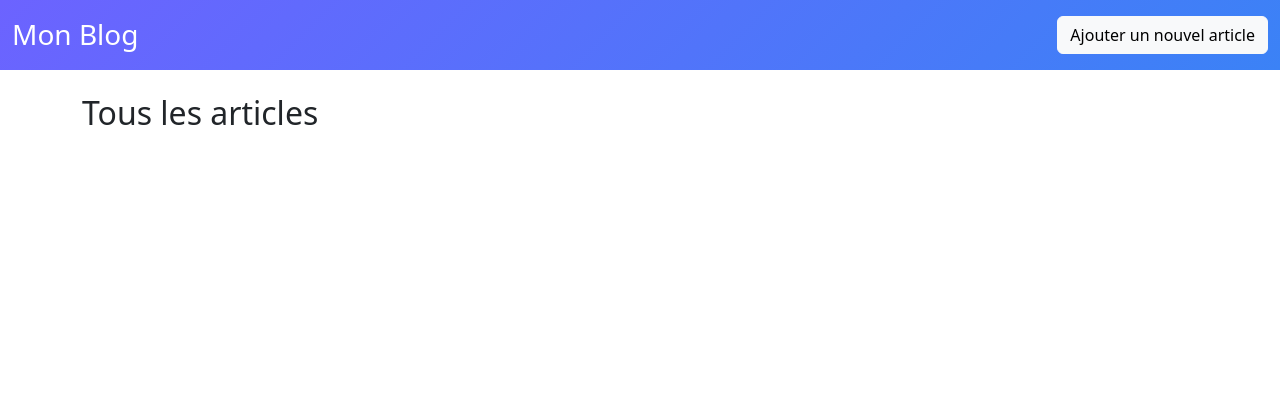
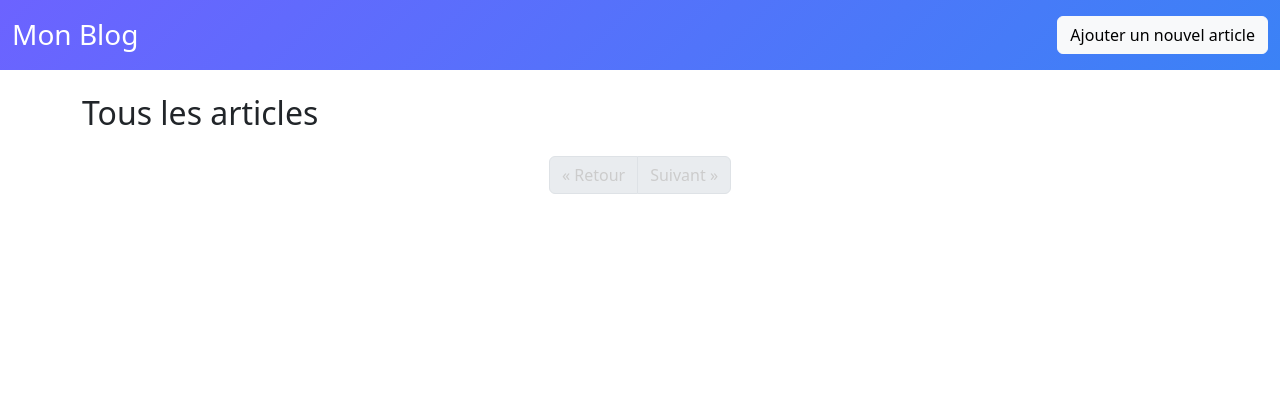
Before and after one commit to ClementRollin/BebeBlog, a PHP site: page / in a window 1280 px wide. Shown: the top 420 px of the page. Run offline with PHP 8.4, Linux system fonts and the light colour scheme; data that the repository does not hold is empty.

Commit message:
Change css to pagination

```diff
--- a/templates/list.php
+++ b/templates/list.php
@@ -1,4 +1,22 @@
 <?php ob_start(); ?>
+<style>
+    .pagination .page-item.active .page-link {
+        background-color: #3b82f6;
+        border-color: #3b82f6;
+        color: #fff;
+    }
+    .pagination .page-link {
+        color: #3b82f6;
+        transition: all 0.3s;
+    }
+    .pagination .page-link:hover {
+        background-color: #e0f0ff;
+        border-color: #3b82f6;
+    }
+    .pagination .page-item.disabled .page-link {
+        color: #ccc;
+    }
+</style>
 <h2 class="mb-4">Tous les articles</h2>
 <div class="row g-4">
     <?php foreach ($posts as $post): ?>
@@ -19,12 +37,17 @@
     <?php endforeach; ?>
 </div>
 
-<!-- Pagination -->
 <nav class="mt-4">
     <ul class="pagination justify-content-center">
         <?php if ($page > 1): ?>
             <li class="page-item">
-                <a class="page-link" href="/list?page=<?= $page - 1 ?>">Retour</a>
+                <a class="page-link" href="/list?page=<?= $page - 1 ?>" aria-label="Précédent">
+                    <span aria-hidden="true">&laquo; Retour</span>
+                </a>
+            </li>
+        <?php else: ?>
+            <li class="page-item disabled">
+                <span class="page-link" aria-label="Précédent">&laquo; Retour</span>
             </li>
         <?php endif; ?>
 
@@ -36,7 +59,13 @@
 
         <?php if ($page < $totalPages): ?>
             <li class="page-item">
-                <a class="page-link" href="/list?page=<?= $page + 1 ?>">Suivant</a>
+                <a class="page-link" href="/list?page=<?= $page + 1 ?>" aria-label="Suivant">
+                    <span aria-hidden="true">Suivant &raquo;</span>
+                </a>
+            </li>
+        <?php else: ?>
+            <li class="page-item disabled">
+                <span class="page-link" aria-label="Suivant">Suivant &raquo;</span>
             </li>
         <?php endif; ?>
     </ul>
```
